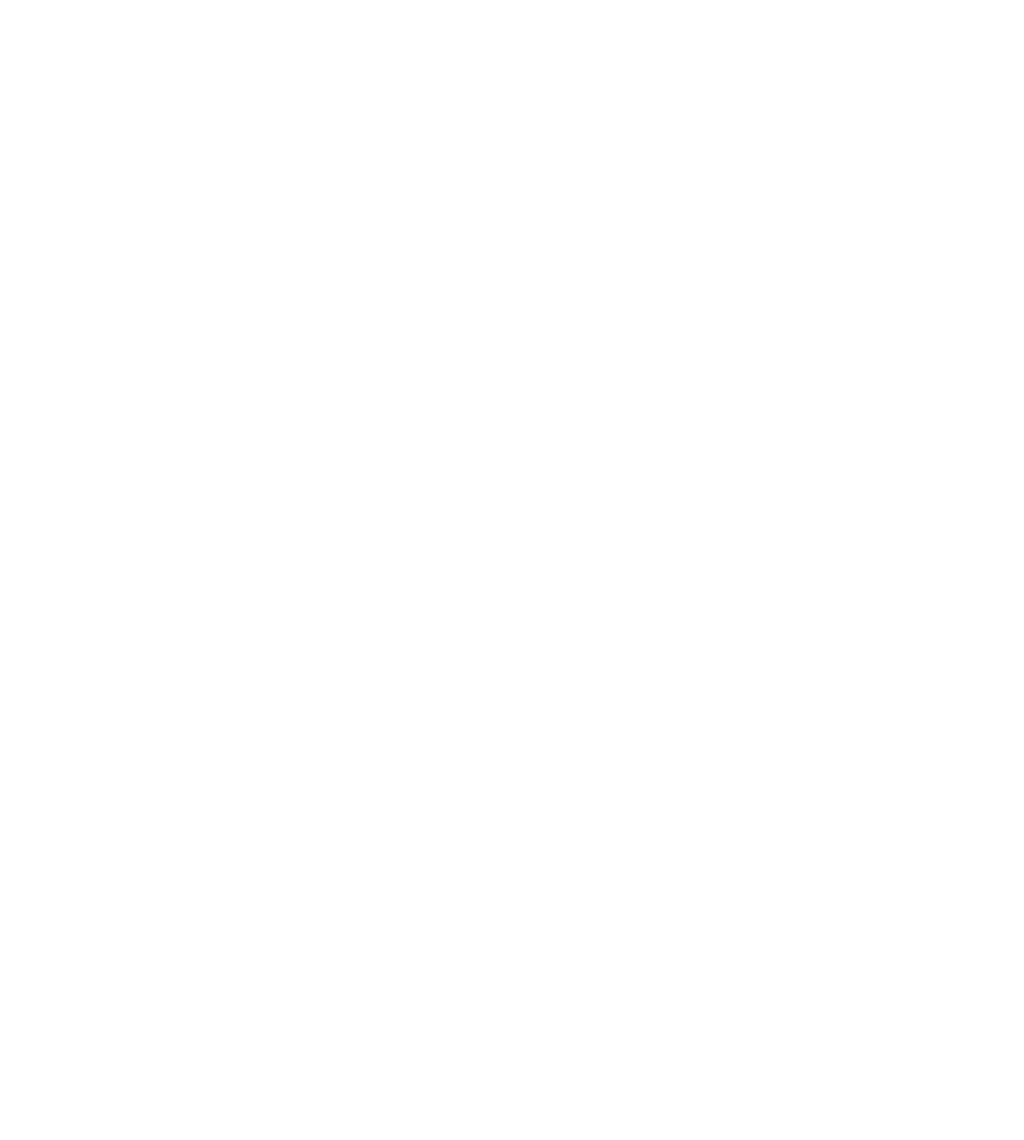
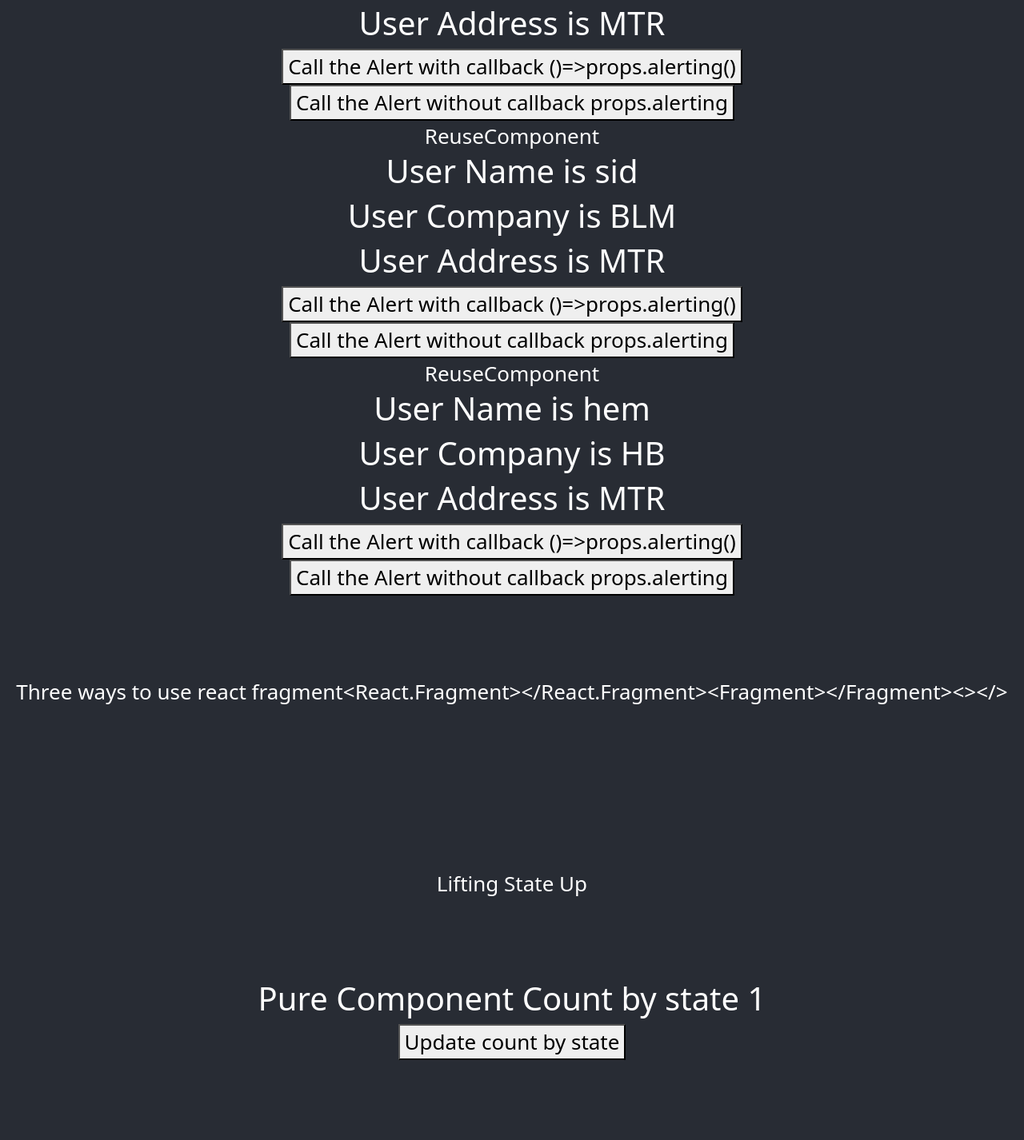
Before and after one commit to himanshusharma6797/blog, a React (Create React App) app: page / in a window 1280 px wide. Shown: the part 9110-10536 px from the top of the page at 80% size. Before the commit the page ends 8073 px from the top, so only its background shows below. Built offline with nearby package versions, Linux system fonts and the light colour scheme.

Commit message:
8 august only react

```diff
--- a/src/App.js
+++ b/src/App.js
@@ -23,9 +23,31 @@ import style from './style.module.css'
 import Button from 'react-bootstrap/Button';
 import ArrayListingWithMap from './ArrayListingWithMap/ArrayListingWithMap';
 import NestedListWithNestedArray from './NestedList/NestedListWithNestedArray';
+import ReuseComponent from './ReuseComponent/ReuseComponent';
+import ReactFragment from './ReactFragment/ReactFragment';
+import LiftingStateUp from './LiftingStateUp/LiftingStateUp';
+import PureComponentInState from './PureComponent/PureComponentInState';
+import UseMemo from './UseMemo/UseMemo';
 // or
 // import {Button} from 'react-bootstrap';
 
+// array for resusing component
+const musicians = [
+  { name: 'him', company: 'BLM',address:'MTR' }, { name: 'nish', company: 'BLM',address:'MTR' }, { name: 'kan', company: 'BLM',address:'MTR' }, { name: 'par', company: 'BLM',address:'MTR' }, { name: 'sid', company: 'BLM',address:'MTR' }, { name: 'hem', company: 'HB',address:'MTR' }];
+// alert function for passing as props
+function alertCall(){
+  alert("calling the reuse component")
+}
+
+// lifting state up means transfer data from child to parent component
+function liftingStateUp(data){
+  console.log(data);
+  console.log(data.name);
+  // alert(data.name);
+  // return <h1>Name: {data.name}</h1>
+    // <h2>Age: {data.age}</h2>
+    // <h3>Gnder: {data.gender}</h3>
+}
 
 function App() {
   let myNAme= "Himanshu Ji";
@@ -144,6 +166,23 @@ function App() {
       {/* Handle Array with list */}
       <ArrayListingWithMap></ArrayListingWithMap>
       <NestedListWithNestedArray></NestedListWithNestedArray>
+
+      {/* Reuse Component */}
+      {musicians.map((iteratingElement, forIndexing)=>
+        <ReuseComponent data={iteratingElement} alerting={alertCall} key={forIndexing+1}/>
+      )}
+
+      {/* React Fragment */}
+      <ReactFragment/>
+
+      {/* lifting state up */}
+      <LiftingStateUp data={liftingStateUp} />
+
+      {/* Pure Component */}
+      <PureComponentInState/>
+
+      {/* useMemo */}
+      <UseMemo/>
     </div>
   );
 }
--- /dev/null
+++ b/src/LiftingStateUp/LiftingStateUp.js
@@ -0,0 +1,8 @@
+import React from 'react'
+
+export default function LiftingStateUp(props) {
+    const meraData={name:"Harshu",age:25,gender:"Male"}
+  return (
+    <div onLoad={props.data(meraData)}>Lifting State Up</div>
+  )
+}
--- /dev/null
+++ b/src/PureComponent/PureComponentInProps.js
@@ -0,0 +1,11 @@
+import React, { PureComponent } from 'react'
+
+export default class PureComponentInProps extends PureComponent {
+  render() {
+    return (
+      <div>
+        <h1>Pure Component In Props {this.props.data}</h1>
+        </div>
+    )
+  }
+}
--- /dev/null
+++ b/src/PureComponent/PureComponentInState.js
@@ -0,0 +1,23 @@
+import React,{PureComponent} from 'react'
+import PureComponentInProps from './PureComponentInProps';
+export default class PureComponentInState extends PureComponent{
+    // by the nuse of PureComponent we can stop the re-render if the state is same
+    constructor(){
+        super();
+        this.state={
+            count:1,
+            count2:2
+        }
+    }
+    render(){
+        console.log("Pure Component render is run");
+        return <div>
+        <h1>Pure Component Count by state {this.state.count}</h1>
+        <button onClick={()=>this.setState({count:69})}>Update count by state</button>
+        {/* now there is no update so render is not running next time */}
+
+        <PureComponentInProps data={this.state.count2}/>
+        <button onClick={()=>this.setState({count2:123})}>Update count by props</button>
+        </div>
+    }
+}
--- /dev/null
+++ b/src/ReactFragment/ReactFragment.js
@@ -0,0 +1,14 @@
+import React, { Fragment } from 'react'
+
+export default function ReactFragment() {
+  return (
+    <div>
+    Three ways to use react fragment
+    <React.Fragment>&lt;React.Fragment&gt;&lt;/React.Fragment&gt;</React.Fragment>
+    <Fragment>&lt;Fragment&gt;&lt;/Fragment&gt;</Fragment>
+    <>&lt;&gt;&lt;/&gt;</>
+    </div>
+    // this div is a wrapper and that wrapper called React Fragment
+    // or we can use <></> empty element for React Fragment
+  )
+}
--- /dev/null
+++ b/src/ReuseComponent/ReuseComponent.js
@@ -0,0 +1,13 @@
+import React from 'react'
+
+export default function ReuseComponent(props) {
+  return (
+    <div>ReuseComponent
+        <h1>User Name is {props.data.name}</h1>
+        <h1>User Company is {props.data.company}</h1>
+        <h1>User Address is {props.data.address}</h1>
+        <button onClick={()=>props.alerting()}>Call the Alert with callback ()=&gt;props.alerting()</button>
+        <button onClick={props.alerting}>Call the Alert without callback props.alerting</button>
+    </div>
+  )
+}
--- /dev/null
+++ b/src/UseMemo/UseMemo.js
@@ -0,0 +1,23 @@
+import React from 'react'
+
+export default function UseMemo() {
+    const [count,setCount]=React.useState(0)
+    const [value,setValue]=React.useState(5)
+    let multipleCount = React.useMemo(()=>{
+        console.log("multipleCount");
+        return count*2
+    },[count]   // the second parameter is a dependency list what will we want to attached or working with
+    )
+
+  return (
+      <div>UseMemo
+        {console.log("render the component")}
+        {/* we can see after the matching the state of count the useMemo is stoped the rendering */}
+        <h1>Count {count}</h1>
+        <button onClick={()=>setCount(22)}>inc count</button>
+        <h1>Value {value}</h1>
+        <button onClick={()=>setValue(value*2)}>inc value</button>
+        <h1>Multiple count working only {multipleCount}</h1>
+    </div>
+  )
+}
```
